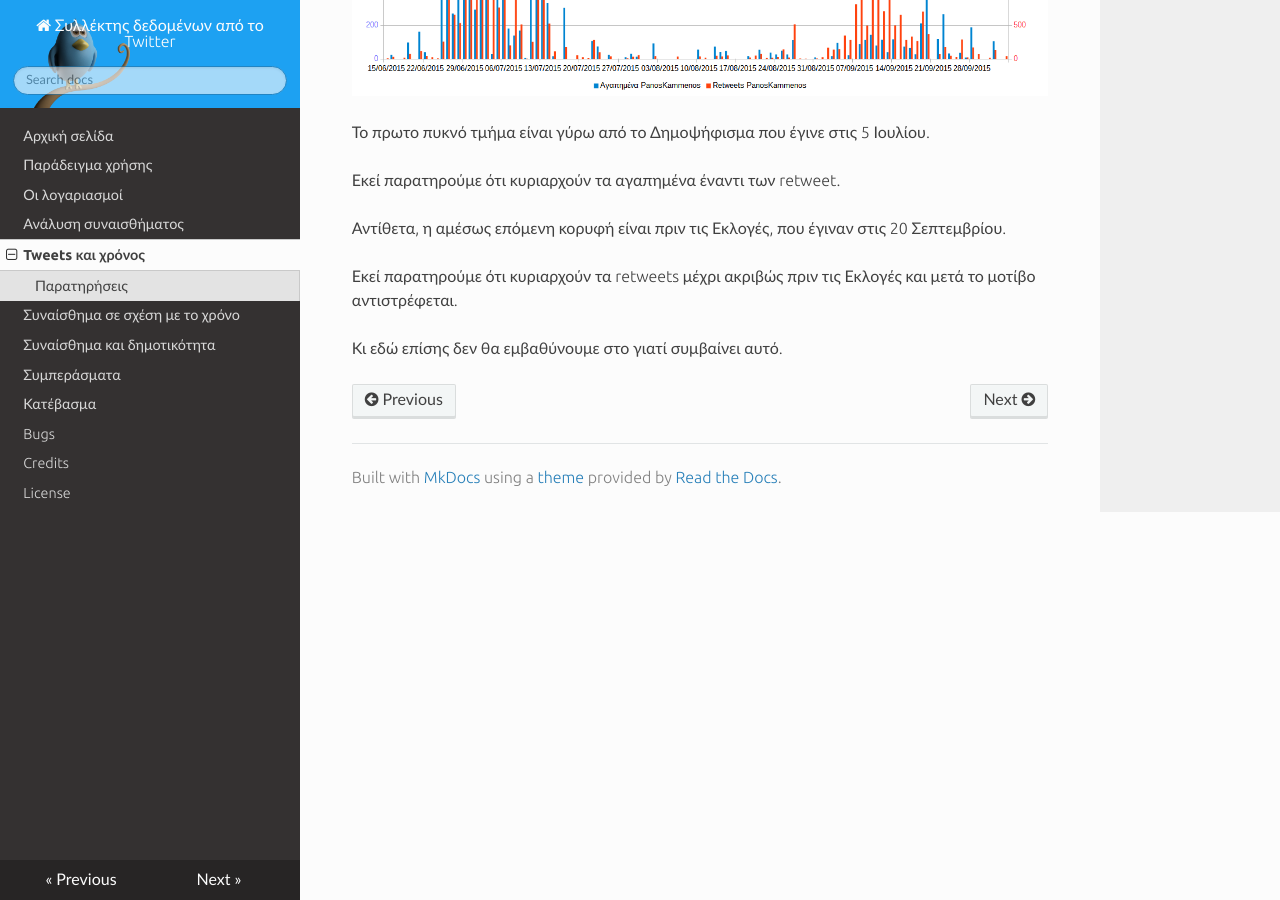
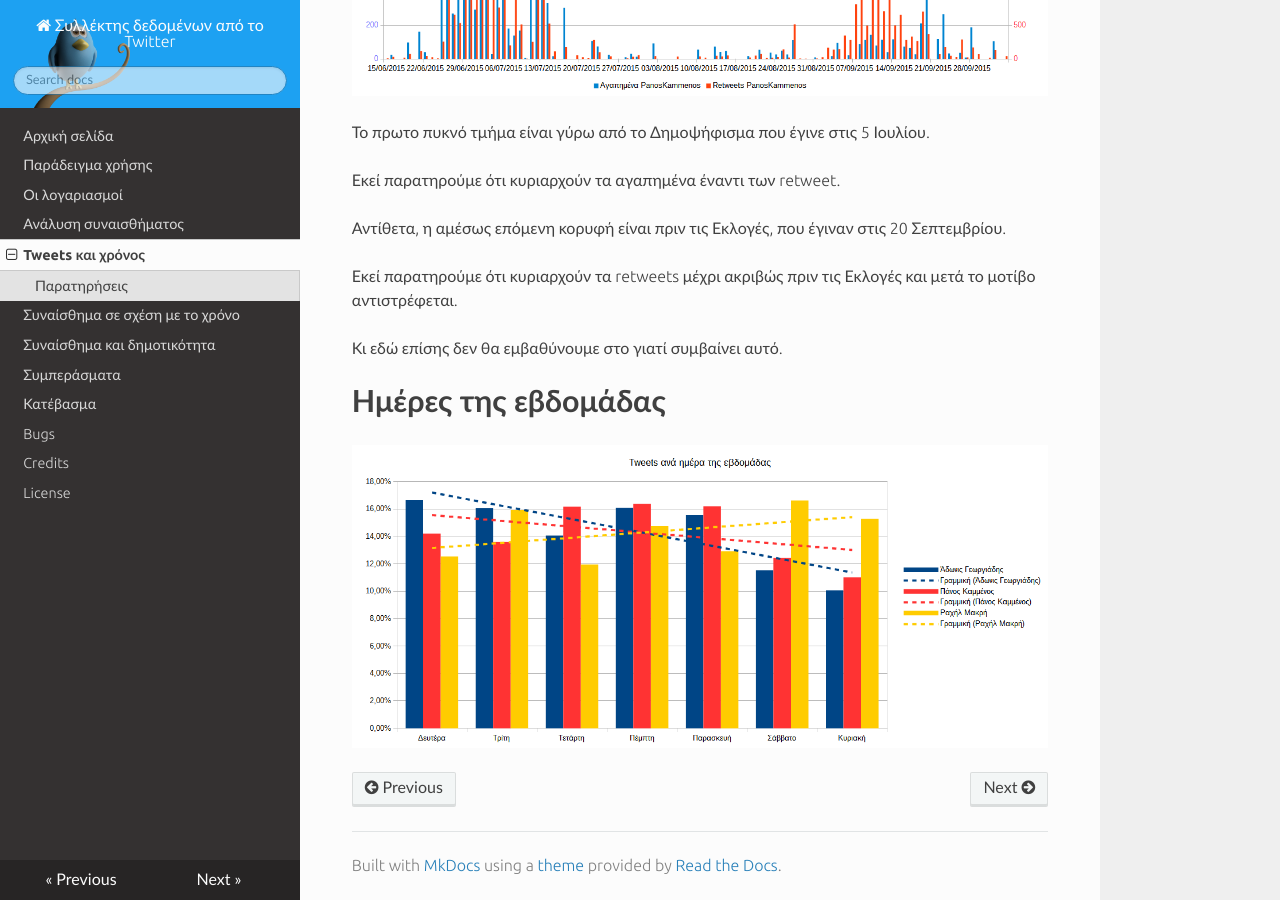
Before and after one commit to Protonotarios/get-tweets, an MkDocs documentation site: the page built from docs/Παράδειγμα/Tweets-και-χρόνος.md, in a window 1280 px wide and 900 px high, scrolled down 4868 px. Built offline with MkDocs 1.6.1, drawn with Linux system fonts in a browser that asks for light colours; nearby versions of some CDN libraries; old or Windows-style settings are respelled for this version of MkDocs.

Commit message:
Προσθήκες

```diff
--- a/docs/Παράδειγμα/Tweets-και-χρόνος.md
+++ b/docs/Παράδειγμα/Tweets-και-χρόνος.md
@@ -123,3 +123,7 @@
 και μετά το μοτίβο αντιστρέφεται.
 
 Κι εδώ επίσης δεν θα εμβαθύνουμε στο γιατί συμβαίνει αυτό.
+
+## Ημέρες της εβδομάδας
+
+![διάγραμμα](tweets-ανά-ημέρα-εβδομάδας.png)
```
Also changed, not shown: docs/Παράδειγμα/tweets-ανά-ημέρα-εβδομάδας.png (added), 1 other file.
